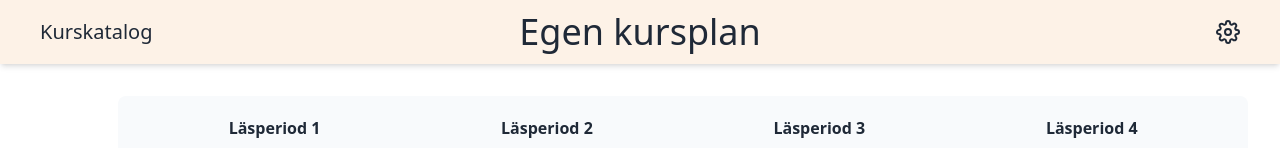
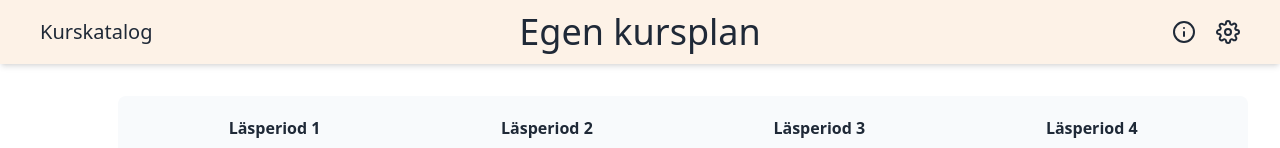
Before and after one commit to HawkieOne/kurskatalog-id, a React (Create React App) app: page / in a window 1280 px wide. Both pictures are taken after a click on the element "Skapa kursplan". Shown: the top 148 px of the page. Built offline with nearby package versions, Linux system fonts and the light colour scheme.

Commit message:
keyboard shortcuts now show in modal

```diff
--- a/src/components/Navbar.tsx
+++ b/src/components/Navbar.tsx
@@ -1,12 +1,16 @@
-import { FiSettings } from "react-icons/fi";
+import { FiSettings, FiInfo } from "react-icons/fi";
 import { Link, useLocation } from "react-router-dom";
 import { useRecoilState } from "recoil";
+import { useState } from "react";
 import { rightDrawerState } from "../atoms/atoms";
+import Modal from "react-modal";
 import Title from "./Title";
+import Text from "./Text";
 
 export default function Navbar() {
   const [isRightDrawerOpen, setIsRightDrawerOpen] =
     useRecoilState(rightDrawerState);
+  const [modalOpen, setModalOpen] = useState(false);
   const location = useLocation();
   const pathString = location.pathname.replace("/", "").trim();
 
@@ -17,11 +21,25 @@ export default function Navbar() {
       ? "Egen kursplan"
       : decodeURI(pathName.charAt(0).toUpperCase() + pathName.slice(1));
 
+  const closeModal = () => {
+    setModalOpen(false);
+  }
+
+  const customStyles = {
+    content: {
+      top: '50%',
+      left: '50%',
+      right: 'auto',
+      bottom: 'auto',
+      marginRight: '-50%',
+      transform: 'translate(-50%, -50%)',
+    },
+  };
+
   return (
     <div className="navbar bg-cream p-2 shadow-md relative flex justify-center items-center z-50">
       <Link
         to="/"
-        title={pathString === "byggare" ? "Alt+a to open" : ""}
         className="normal-case text-xl text-onyx absolute inset-y-0 left-10 h-full flex flex-col justify-center
                   border-b-pink hover:border-b hover:-mb-1 hover:text-pink"
       >
@@ -33,13 +51,41 @@ export default function Navbar() {
         </div>
       )}
       {pathName === "byggare" && (
-        <div
-          title="Alt+c to open"
-          className="absolute h-full inset-y-0 right-10 flex flex-col justify-center border-pink cursor-pointer text-onyx
-                       hover:border-b hover:-mb-1 hover:text-pink"
-          onClick={() => setIsRightDrawerOpen(!isRightDrawerOpen)}
-        >
-          <FiSettings size="1.5em" />
+        <div className="absolute flex gap-5 h-full inset-y-0 right-10">
+          <div
+            className="flex flex-col justify-center border-pink cursor-pointer text-onyx
+            hover:border-b hover:-mb-1 hover:text-pink"
+            onClick={() => setModalOpen(true)}
+          >
+            <FiInfo size="1.5em" />
+          </div>
+          <Modal
+            isOpen={modalOpen}
+            onRequestClose={closeModal}
+            style={customStyles}
+            contentLabel="Example Modal"
+          >
+            <div className="text-onyx">
+              <Text font="font-semibold">Keyboard shortcuts</Text>
+              <div
+                className="btn btn-ghost btn-sm btn-circle absolute right-2 top-2 cursor-pointer"
+                onClick={closeModal}
+              >✕</div>
+              <div className="grid grid-cols-2 gap-x-3 mt-2">
+                <Text>Open course drawer</Text>
+                <Text>Alt + c</Text>
+                <Text>Open course drawer</Text>
+                <Text>Alt + a</Text>
+              </div>
+            </div>
+          </Modal>
+          <div
+            className="flex flex-col justify-center border-pink cursor-pointer text-onyx
+                        hover:border-b hover:-mb-1 hover:text-pink"
+            onClick={() => setIsRightDrawerOpen(!isRightDrawerOpen)}
+          >
+            <FiSettings size="1.5em" />
+          </div>
         </div>
       )}
     </div>
```
